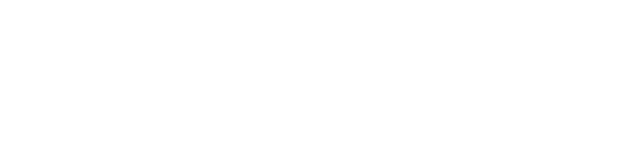
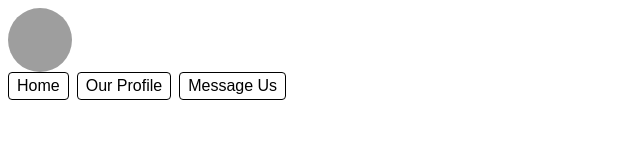
Before and after one commit to Revou-Coding-Camp/codingcamp-14-jul-25-dwisetya-dev, a plain HTML site: page index.html in a window 1280 px wide. Shown: the whole page, without its empty margins (0-640 px from the left). Drawn offline with Linux system fonts and the light colour scheme; grey boxes are pictures that could not be loaded.

Commit message:
add initial CSS styles for logo and navigation bar

```diff
--- /dev/null
+++ b/css/style.css
@@ -0,0 +1,29 @@
+/* Logo icon */
+.logo-icon {
+    height: 4rem; /* setara 64px */
+    width: 4rem;
+    background-image: url("https://picsum.photos/200");
+    background-position: center;
+    background-size: cover;
+    border-radius: 9999px; /* full rounded (circle) */
+}
+
+/* Navbar container */
+.nav-bar {
+    display: flex;
+    gap: 8px; /* Tambahkan ini jika ingin ada jarak antar link */
+}
+
+/* Navbar link style */
+.nav-link {
+    border: 1px solid black;
+    border-radius: 4px;
+    padding: 4px 8px;
+    text-decoration: none;
+    color: black; /* atau sesuaikan sesuai tema */
+    font-family: sans-serif;
+}
+
+.nav-link:hover {
+    background-color: #f0f0f0;
+}
--- a/index.html
+++ b/index.html
@@ -4,8 +4,34 @@
     <meta charset="UTF-8">
     <meta name="viewport" content="width=device-width, initial-scale=1.0">
     <title>Document</title>
+
+    <!-- CSS External Link -->
+    <link rel="stylesheet" href="css/style.css">
 </head>
 <body>
 
+    <!-- Header Content -->
+    <header>
+        <!-- Logo Icon -->
+        <div class="logo-icon"></div>
+
+        <nav class="nav-bar">
+            <a class="nav-link" href="#home-page">Home</a>
+            <a class="nav-link" href="#our-profile">Our Profile</a>
+            <a class="nav-link" href="#message-us">Message Us</a>
+        </nav>
+    </header>
+
+    </header>
+
+    <!-- Main Content -->
+    <main>
+
+    </main>
+
+    <!-- Footer Content -->
+    <footer>
+
+    </footer>
 </body>
 </html>
```
Also changed, not shown: js/script.js (added).
